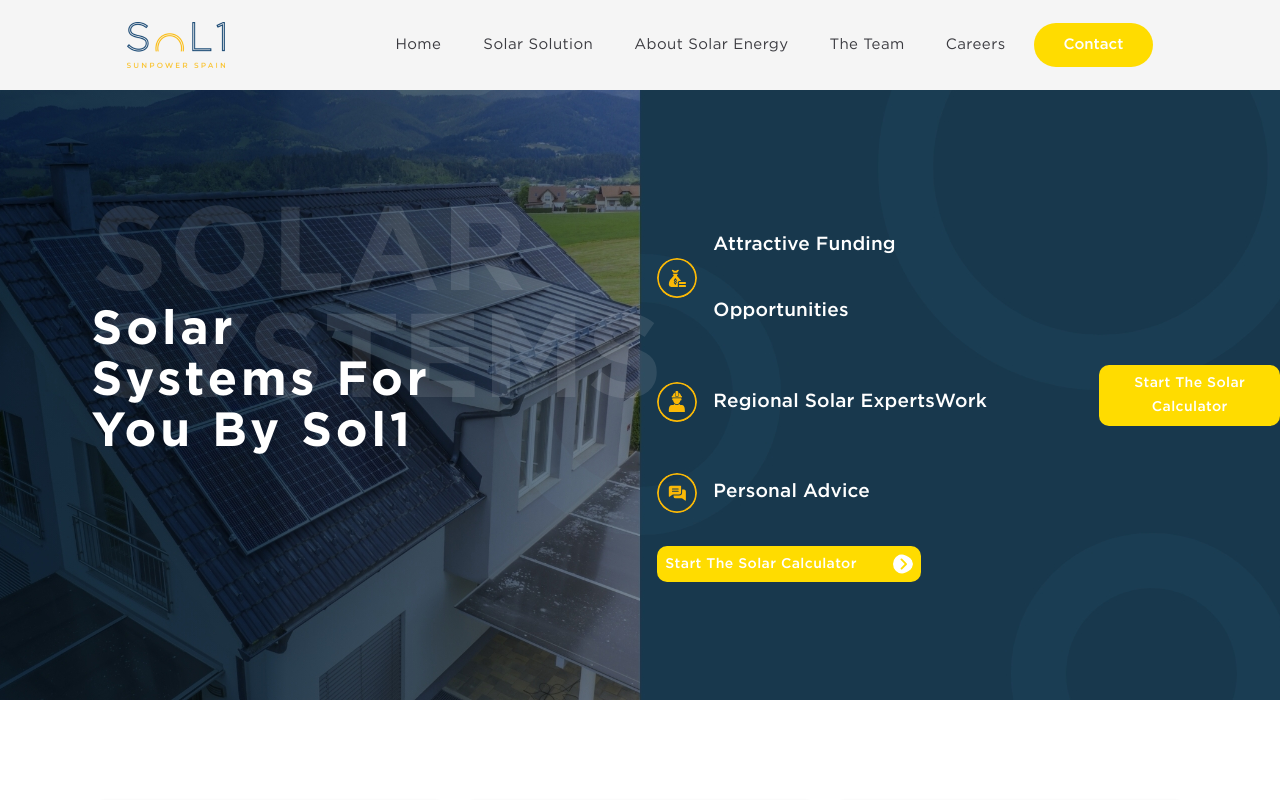
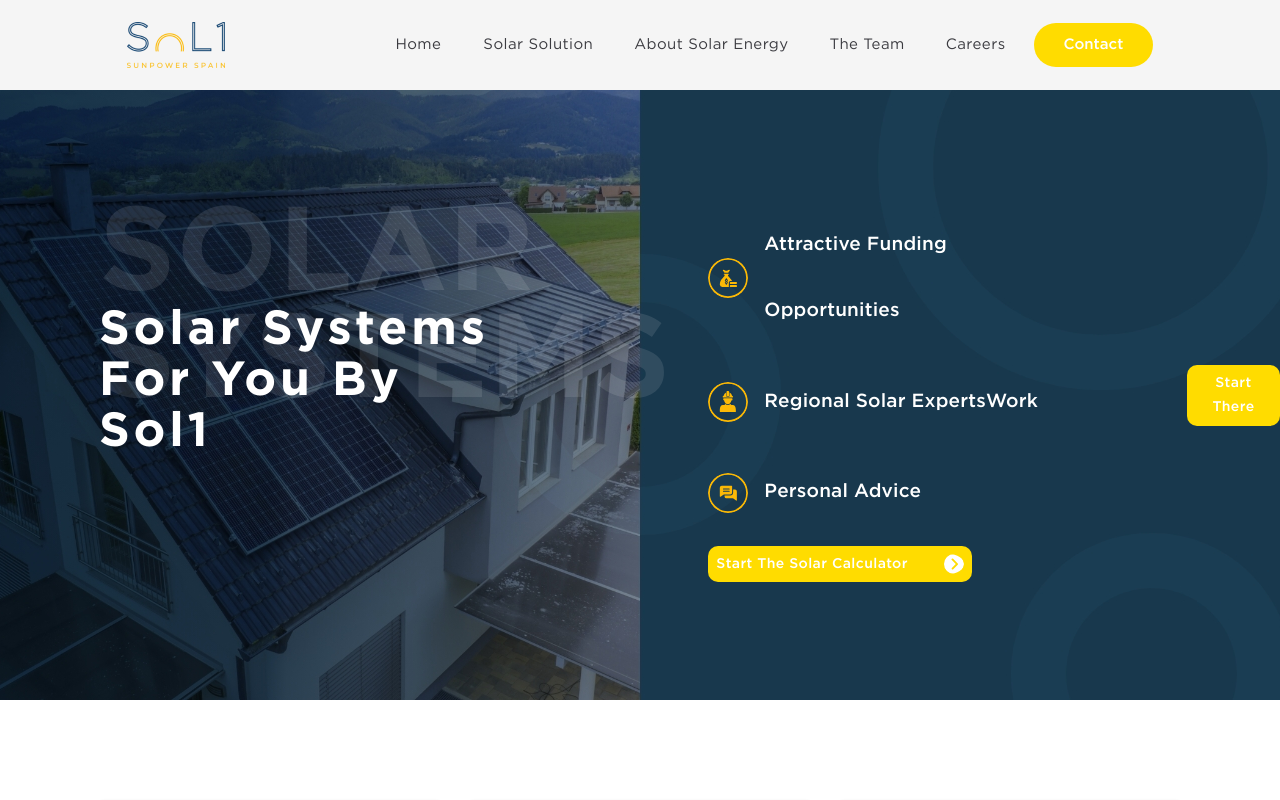
Before and after one commit to Nayeemr45/solar, a React (Create React App) app: page / in a window 1280 px wide. Shown: the top 800 px of the page. Built offline with nearby package versions, Linux system fonts and the light colour scheme.

Commit message:
Update Section1.js

```diff
--- a/src/components/Sections/Section1.js
+++ b/src/components/Sections/Section1.js
@@ -90,7 +90,7 @@ const Section1 = () => {
               </Grid>
               <Grid item sm={1} className="section-1-grid-5"></Grid>
           </Grid>
-          <Button className="new-button">Start The Solar Calculator
+          <Button className="new-button">Start There
                     </Button>
         </Box>
       </div>
```
